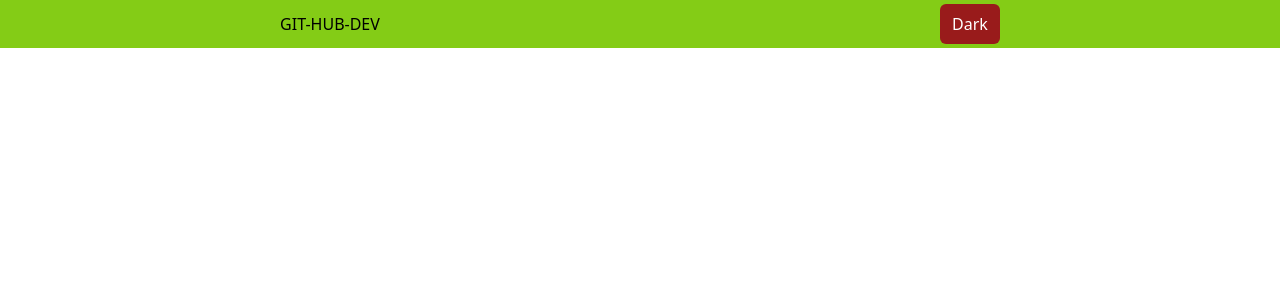
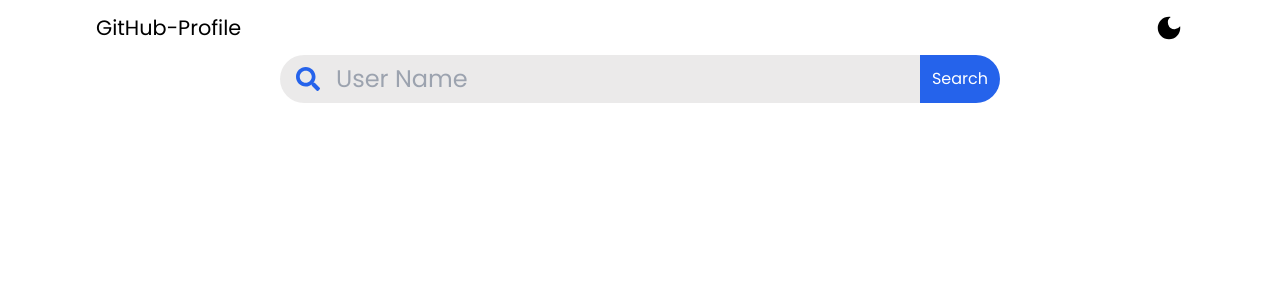
Before and after one commit to tntanvir/git-hub-user, a React (Vite) app: page / in a window 1280 px wide. Shown: the top 300 px of the page. Built offline with nearby package versions, Linux system fonts and the light colour scheme.

Commit message:
add user finder

```diff
--- a/package.json
+++ b/package.json
@@ -11,7 +11,8 @@
   },
   "dependencies": {
     "react": "^18.2.0",
-    "react-dom": "^18.2.0"
+    "react-dom": "^18.2.0",
+    "react-icons": "^4.12.0"
   },
   "devDependencies": {
     "@types/react": "^18.2.43",
--- a/src/App.jsx
+++ b/src/App.jsx
@@ -1,39 +1,15 @@
 import React from 'react';
 import { useEffect } from 'react';
 import { useState } from 'react';
+import Home from './Component/Home';
 
 const App = () => {
-  const [them, setThem] = useState(null);
-  useEffect(() => {
-    if (window.matchMedia('(prefers-color-scheme: dark)').matches) {
-      setThem('dark');
 
-    }
-    else {
-      setThem('light');
-    }
-  }, [])
+  return (
+    <div className='bg-white min-h-screen dark:bg-black dark:text-white'>
+      <Home></Home>
+    </div>
 
-  useEffect(() => {
-    if (them == "dark") {
-      document.documentElement.classList.add("dark");
-    }
-    else {
-      document.documentElement.classList.remove("dark");
-    }
-  }, [them]);
-  const mode = () => {
-    setThem(them === "dark" ? "light" : "dark");
-  }
-  return (
-    <div className='flex bg-white min-h-screen dark:bg-black dark:text-white'>
-      <nav className='flex md:justify-around justify-between  w-screen h-12 bg-lime-500 items-center'>
-        <h1>GIT-HUB-DEV</h1>
-
-        <button className='bg-red-800 px-3 py-2 rounded-md text-white' onClick={() => mode()}>Dark</button>
-      </nav>
-
-    </div>
   );
 };
 
--- /dev/null
+++ b/src/Component/Details.jsx
@@ -0,0 +1,24 @@
+import React from 'react';
+
+const Details = ({ data }) => {
+    return (
+        <div className='bg-red-900 '>
+            {
+                console.log(data)
+            }
+            <div className='flex justify-between'>
+                <div className='flex'>
+                    <img src={data.avatar_url} alt="" loading='lazy' className='rounded-full w-40' />
+                    <div>
+
+                        <h1>{data.name}</h1>
+                        <h1 className='text-blue-600'>@{data.login}</h1>
+                    </div>
+                </div>
+                <h1>Joined {data.created_at && new Date(data.created_at).toString().slice(4, 15)}</h1>
+            </div>
+        </div>
+    );
+};
+
+export default Details;
--- /dev/null
+++ b/src/Component/Hero.jsx
@@ -0,0 +1,40 @@
+
+import { useState } from "react";
+import { FaSearch } from "react-icons/fa";
+import Details from "./Details";
+const Hero = () => {
+    const [vlu, setVlu] = useState();
+    const [usrData, setUsrData] = useState(null);
+    const BtClick = () => {
+        // console.log(vlu);
+        fetch(`https://api.github.com/users/${vlu}`)
+            .then(res => res.json())
+            .then(data => setUsrData(data))
+            .catch(e => console.log(e))
+
+        setVlu('');
+    }
+    return (
+        <div>
+
+            <div className='flex justify-center '>
+                <div className='dark:bg-[#fffefe3a] bg-[#bab5b549] rounded-tl-full rounded-bl-full flex justify-between items-center p-2 px-4 w-1/2 gap-6'>
+                    <div className='flex gap-4  items-center text-2xl'>
+
+                        <FaSearch className='text-blue-600' />
+                        <input type="text" placeholder='User Name' className='bg-transparent border-none focus:outline-none ' value={vlu} onChange={(e) => setVlu(e.target.value)} />
+                    </div>
+                </div>
+                <button onClick={() => BtClick()} className='bg-blue-600 text-white px-3 rounded-tr-full rounded-br-full '>Search</button>
+
+            </div>
+            <div>
+                {
+                    usrData && <Details data={usrData} />
+                }
+            </div>
+        </div>
+    );
+};
+
+export default Hero;
--- /dev/null
+++ b/src/Component/Home.jsx
@@ -0,0 +1,14 @@
+import React from 'react';
+import Navber from './Navber';
+import Hero from './Hero';
+
+const Home = () => {
+    return (
+        <>
+            <Navber></Navber>
+            <Hero />
+        </>
+    );
+};
+
+export default Home;
--- /dev/null
+++ b/src/Component/Navber.jsx
@@ -0,0 +1,52 @@
+import React from 'react';
+import { MdDarkMode } from "react-icons/md";
+import { CiLight } from "react-icons/ci";
+import { useEffect } from 'react';
+import { useState } from 'react';
+const Navber = () => {
+    const [them, setThem] = useState(null);
+
+    useEffect(() => {
+
+        if (localStorage.getItem("them")) {
+            setThem(localStorage.getItem("them"));
+        }
+
+        else if (window.matchMedia('(prefers-color-scheme: dark)').matches) {
+            setThem('dark');
+
+        }
+        else {
+            setThem('light');
+        }
+    }, [])
+
+    useEffect(() => {
+        if (them == "dark") {
+            document.documentElement.classList.add("dark");
+        }
+        else {
+            document.documentElement.classList.remove("dark");
+        }
+        them != null && localStorage.setItem("them", them);
+    }, [them]);
+    const mode = () => {
+        setThem(them === "dark" ? "light" : "dark");
+        localStorage.setItem("them", them);
+    }
+    return (
+        <nav className='flex justify-between items-center py-3 px-8 md:px-24 dark:bg-black dark:text-white text-black bg-white '>
+            <h1 className='text-[1.3rem]'>GitHub-Profile</h1>
+            <div className='text-3xl cursor-pointer'>
+                {
+                    them === "dark" ?
+                        <CiLight onClick={() => mode()} />
+                        :
+                        <MdDarkMode onClick={() => mode()} />
+                }
+            </div>
+        </nav>
+    );
+};
+
+export default Navber;
--- a/src/index.css
+++ b/src/index.css
@@ -1,3 +1,10 @@
+@import url('https://fonts.googleapis.com/css2?family=Poppins:wght@300;400;500;600&display=swap');
 @tailwind base;
 @tailwind components;
 @tailwind utilities;
+
+@layer base {
+    html {
+        font-family: 'Poppins', sans-serif;
+    }
+}
```
Also changed, not shown: 1 other file (tests, documents, lock files or other folders).
